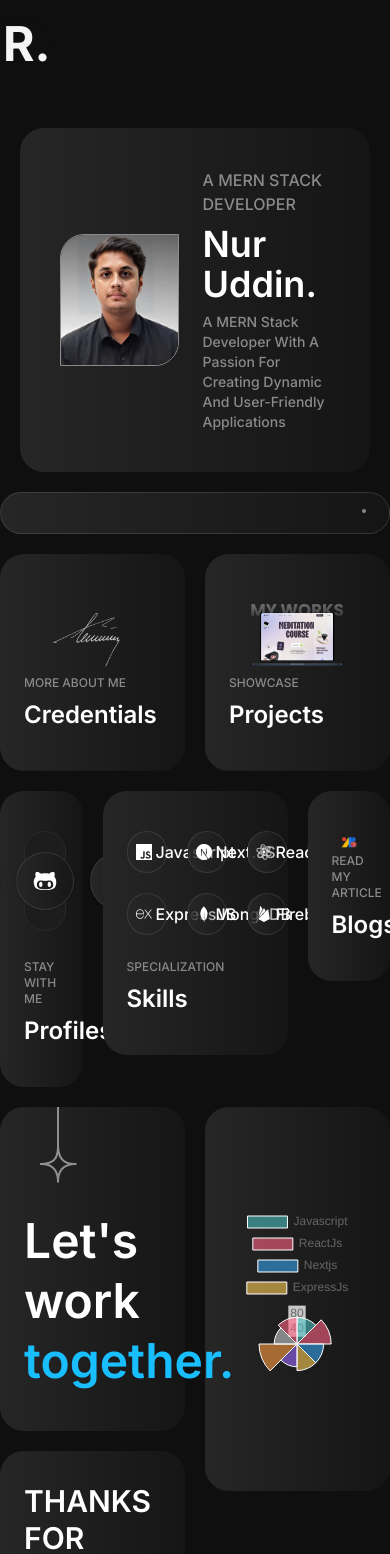
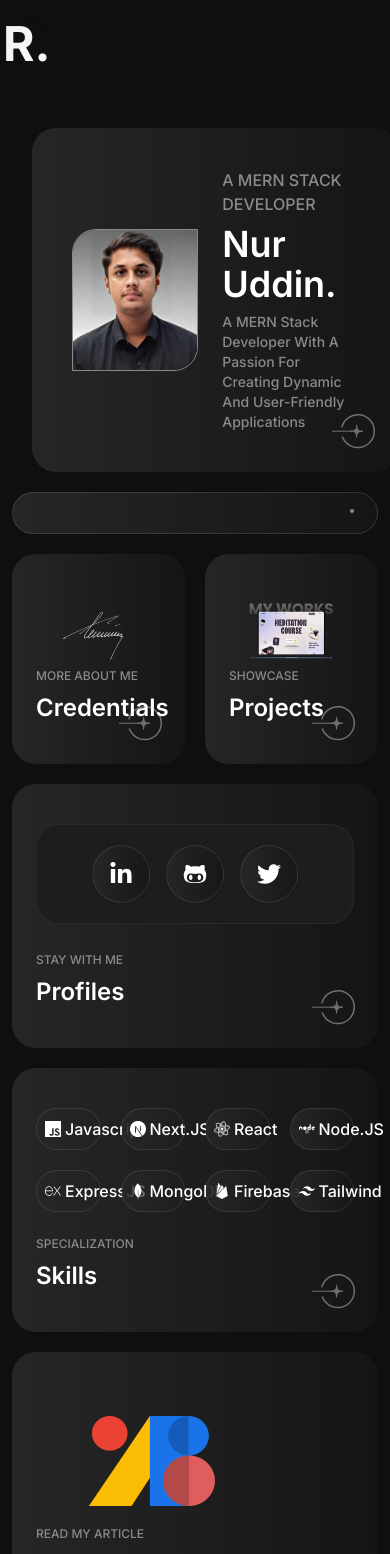
Before and after one commit to itznur07/portfolio, a React (Create React App) app: page / in a window 390 px wide. Shown: the top 1554 px of the page. Built offline with nearby package versions, Linux system fonts and the light colour scheme.

Commit message:
Add Redirect icon ervery components

```diff
--- a/src/Components/Banner.js
+++ b/src/Components/Banner.js
@@ -14,7 +14,7 @@ const Banner = () => {
   // const { color } = useSelector((state) => state.datas);
 
   return (
-    <div className='max-w-6xl mx-auto my-10'>
+    <div className='max-w-6xl mx-auto my-10 md:px-0 px-3'>
       {/* hero1 here */}
       <div className='grid grid-cols-12 gap-5'>
         <div className='md:col-span-6 col-span-12'>
@@ -37,13 +37,13 @@ const Banner = () => {
       {/* hero1 ends here */}
       {/* hero2 here */}
       <div className='grid grid-cols-12 gap-5 mt-5'>
-        <div className='col-span-3'>
+        <div className='md:col-span-3 col-span-12'>
           <SocialProfile></SocialProfile>
         </div>
-        <div className='col-span-6'>
+        <div className='md:col-span-6 col-span-12'>
           <Specialization></Specialization>
         </div>
-        <div className='col-span-3'>
+        <div className='md:col-span-3 col-span-12'>
           <BlogCard></BlogCard>
         </div>
       </div>
@@ -51,11 +51,11 @@ const Banner = () => {
 
       {/* hero3 here */}
       <div className='grid grid-cols-12 mt-5 gap-5'>
-        <div className='col-span-6'>
+        <div className='md:col-span-6 col-span-12'>
           <WorkTogether></WorkTogether>
           <Greeting></Greeting>
         </div>
-        <div className='col-span-6'>
+        <div className='md:col-span-6 col-span-12'>
           <PolarAreaChart></PolarAreaChart>
         </div>
       </div>
--- a/src/Components/BlogCard/BlogCard.jsx
+++ b/src/Components/BlogCard/BlogCard.jsx
@@ -1,9 +1,10 @@
 import React from "react";
 import blogImg from "../../assets/gfonts.png";
+import icon from "../../assets/icon.svg";
 
 const BlogCard = () => {
   return (
-    <div className='rounded-3xl py-10 px-6 bg-gradient-to-r from-[#262626] to-[#151515]'>
+    <div className='rounded-3xl py-10 px-6 bg-gradient-to-r from-[#262626] to-[#151515] relative group'>
       <div>
         <img src={blogImg} alt='blogImage' className='p-1' />
       </div>
@@ -13,6 +14,9 @@ const BlogCard = () => {
         </p>
         <p className='text-2xl font-semibold text-white'>Blogs</p>
       </div>
+      <div className='absolute bottom-5 right-5 cursor-pointer opacity-40 group-hover:opacity-100 transition-all ease-linear duration-200 delay-100'>
+        <img src={icon} alt='icon' />
+      </div>
     </div>
   );
 };
--- a/src/Components/CredenticalCard/CredenticalCard.jsx
+++ b/src/Components/CredenticalCard/CredenticalCard.jsx
@@ -1,11 +1,12 @@
 import React from "react";
+import icon from "../../assets/icon.svg";
 import signImg from "../../assets/sign.png";
 
 const CredenticalCard = () => {
   return (
-    <div className='rounded-3xl py-10 px-6 bg-gradient-to-r from-[#262626] to-[#151515]'>
+    <div className='rounded-3xl py-10 px-6 bg-gradient-to-r from-[#262626] to-[#151515] relative group'>
       <div>
-        <img src={signImg} alt='signature' className="p-1" />
+        <img src={signImg} alt='signature' className='p-1' />
       </div>
       <div>
         <p className='text-xs uppercase font-medium text-[#8a8a8a] mb-2'>
@@ -13,6 +14,9 @@ const CredenticalCard = () => {
         </p>
         <p className='text-2xl font-semibold text-white'>Credentials</p>
       </div>
+      <div className='absolute bottom-5 right-5 cursor-pointer opacity-40 group-hover:opacity-100 transition-all ease-linear duration-200 delay-100'>
+        <img src={icon} alt='icon' />
+      </div>
     </div>
   );
 };
--- a/src/Components/OptionalSection/OptionalSection.jsx
+++ b/src/Components/OptionalSection/OptionalSection.jsx
@@ -59,7 +59,7 @@ const PolarAreaChart = () => {
   }, []);
 
   return (
-    <div className='h-96 bg-gradient-to-r from-[#262626] to-[#151515] flex justify-center items-center rounded-3xl'>
+    <div className='h-96 bg-gradient-to-r from-[#262626] to-[#151515] flex justify-center items-center rounded-3xl '>
       <canvas ref={chartContainer} />
     </div>
   );
--- a/src/Components/ProfileCard/ProfileCard.jsx
+++ b/src/Components/ProfileCard/ProfileCard.jsx
@@ -1,9 +1,10 @@
 import React from "react";
+import icon from "../../assets/icon.svg";
 import personImg from "../../assets/person.png";
 
 const ProfileCard = () => {
   return (
-    <div className='bg-gradient-to-r from-[#262626] to-[#151515]  rounded-3xl p-10 md:mx-0 mx-5'>
+    <div className='w-full h-full bg-gradient-to-r from-[#262626] to-[#151515]  rounded-3xl p-10 md:mx-0 mx-5 relative group'>
       <div className='flex items-center space-x-6'>
         <div>
           <img
@@ -25,6 +26,9 @@ const ProfileCard = () => {
             user-friendly applications
           </p>
         </div>
+        <div className="absolute bottom-5 right-5 cursor-pointer opacity-40 group-hover:opacity-100 transition-all ease-linear duration-200 delay-100">
+          <img src={icon} alt='icon' />
+        </div>
       </div>
     </div>
   );
--- a/src/Components/Showwcase/Showcase.jsx
+++ b/src/Components/Showwcase/Showcase.jsx
@@ -1,9 +1,10 @@
 import React from "react";
+import icon from "../../assets/icon.svg";
 import myWork from "../../assets/my-works.png";
 
 const Showcase = () => {
   return (
-    <div className='rounded-3xl py-10 px-6 bg-gradient-to-r from-[#262626] to-[#151515]'>
+    <div className='rounded-3xl py-10 px-6 bg-gradient-to-r from-[#262626] to-[#151515] relative group'>
       <div>
         <img src={myWork} alt='work-imag' className='p-1' />
       </div>
@@ -13,6 +14,9 @@ const Showcase = () => {
         </p>
         <p className='text-2xl font-semibold text-white'>Projects</p>
       </div>
+      <div className='absolute bottom-5 right-5 cursor-pointer opacity-40 group-hover:opacity-100 transition-all ease-linear duration-200 delay-100'>
+        <img src={icon} alt='icon' />
+      </div>
     </div>
   );
 };
--- a/src/Components/SocialProfile/SocialProfile.jsx
+++ b/src/Components/SocialProfile/SocialProfile.jsx
@@ -1,9 +1,9 @@
 import React from "react";
 import { FaGithubAlt, FaLinkedinIn, FaTwitter } from "react-icons/fa";
-
+import icon from "../../assets/icon.svg";
 const SocialProfile = () => {
   return (
-    <div className='rounded-3xl py-10 px-6 bg-gradient-to-r from-[#262626] to-[#151515]'>
+    <div className='rounded-3xl py-10 px-6 bg-gradient-to-r from-[#262626] to-[#151515] relative group'>
       <div className='flex justify-center bg-[#1D1D1D] border border-white border-opacity-5 text-white  rounded-3xl p-5 items-center space-x-4'>
         <div className='bg-gradient-to-r from-[#262626] to-[#171717] p-4 rounded-full border border-white border-opacity-10 shadow hover:from-[#ffffff] hover:to-[#8df2ff] cursor-pointer transition ease-linear duration-200 delay-100 font-medium hover:text-[#0A66C2]'>
           <FaLinkedinIn size={24} />
@@ -21,6 +21,9 @@ const SocialProfile = () => {
         </p>
         <p className='text-2xl font-semibold text-white'>Profiles</p>
       </div>
+      <div className='absolute bottom-5 right-5 cursor-pointer opacity-40 group-hover:opacity-100 transition-all ease-linear duration-200 delay-100'>
+        <img src={icon} alt='icon' />
+      </div>
     </div>
   );
 };
--- a/src/Components/Specialization/Specialization.jsx
+++ b/src/Components/Specialization/Specialization.jsx
@@ -8,6 +8,7 @@ import {
   SiNextdotjs,
   SiTailwindcss,
 } from "react-icons/si";
+import icon from "../../assets/icon.svg";
 
 const Specialization = () => {
   const skills = [
@@ -15,7 +16,7 @@ const Specialization = () => {
     { toolName: "Next.JS", icon: <SiNextdotjs />, lavel: "Intermediate" },
     {
       toolName: "React",
-      icon: <FaReact className='animate-spin'/>,
+      icon: <FaReact className='animate-spin' />,
       lavel: "Intermediate",
     },
     { toolName: "Node.JS", icon: <FaNode />, lavel: "Intermediate" },
@@ -26,7 +27,7 @@ const Specialization = () => {
   ];
 
   return (
-    <div className='rounded-3xl py-10 px-6 bg-gradient-to-r from-[#262626] to-[#151515]'>
+    <div className='rounded-3xl py-10 px-6 bg-gradient-to-r from-[#262626] to-[#151515] relative group'>
       <div>
         <div className='grid grid-cols-12 gap-5'>
           {skills.map((skill) => (
@@ -46,6 +47,9 @@ const Specialization = () => {
         </p>
         <p className='text-2xl font-semibold text-white'>Skills</p>
       </div>
+      <div className='absolute bottom-5 right-5 cursor-pointer opacity-40 group-hover:opacity-100 transition-all ease-linear duration-200 delay-100'>
+        <img src={icon} alt='icon' />
+      </div>
     </div>
   );
 };
--- a/src/Components/WorkTogether/WorkTogether.jsx
+++ b/src/Components/WorkTogether/WorkTogether.jsx
@@ -1,10 +1,11 @@
 import React from "react";
+import icon from "../../assets/icon.svg";
 import icon2 from "../../assets/icon2.png";
 
 const WorkTogether = () => {
   return (
-    <div className='rounded-3xl relative py-10 px-6 bg-gradient-to-r from-[#262626] to-[#151515]'>
-      <div className="absolute top-0 left-10">
+    <div className='rounded-3xl py-10 px-6 bg-gradient-to-r from-[#262626] to-[#151515] relative group'>
+      <div className='absolute top-0 left-10'>
         <img src={icon2} alt='icon' />
       </div>
       <div className='mt-16 text-5xl text-white font-semibold leading-tight'>
@@ -13,6 +14,9 @@ const WorkTogether = () => {
           work <span className='text-[#19beff]'>together.</span>
         </p>
       </div>
+      <div className='absolute bottom-5 right-5 cursor-pointer opacity-40 group-hover:opacity-100 transition-all ease-linear duration-200 delay-100'>
+        <img src={icon} alt='icon' />
+      </div>
     </div>
   );
 };
```
